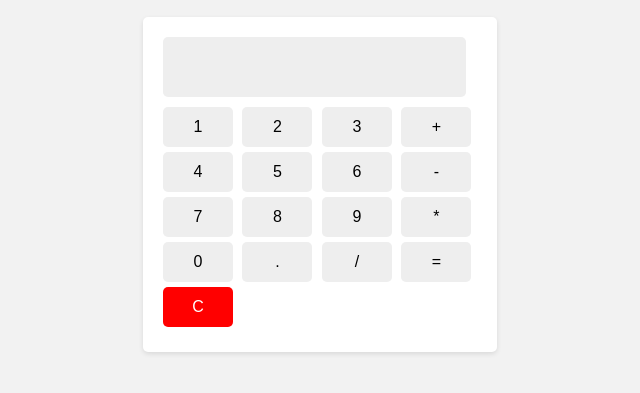
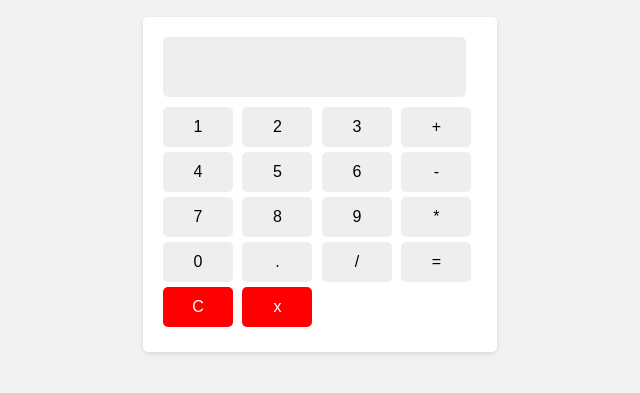
Before and after one commit to Jariruna/pratica-ramas-merge, a plain HTML site: page index.html in a window 1280 px wide. Shown: the part 119-512 px from the top of the page, without its empty margins (320-960 px from the left). Drawn offline with Linux system fonts and the light colour scheme.

Commit message:
sgfsgasgszgsv

```diff
--- a/index.html
+++ b/index.html
@@ -36,6 +36,7 @@
         <input type="button" value="=" onclick="calcular()">
         <br>
         <input class="borrar" type="button" value="C" onclick="limpiarPantalla()">
+        <input class="borrar" type="button" value="x" onclick="deshacer()">
     </div>
 
     <script src="script.js"></script>
--- a/script.js
+++ b/script.js
@@ -11,3 +11,10 @@ function agregarALaPantalla(value) {
   function limpiarPantalla() {
     document.getElementById('pantalla').value = '';
   }
+
+  function deshacer() {
+    const valorPantalla = document.getElementById('pantalla').value;
+    const resultado = valorPantalla.substring(0, valorPantalla.length -1);
+    document.getElementById('pantalla').value = resultado
+
+  }
```
